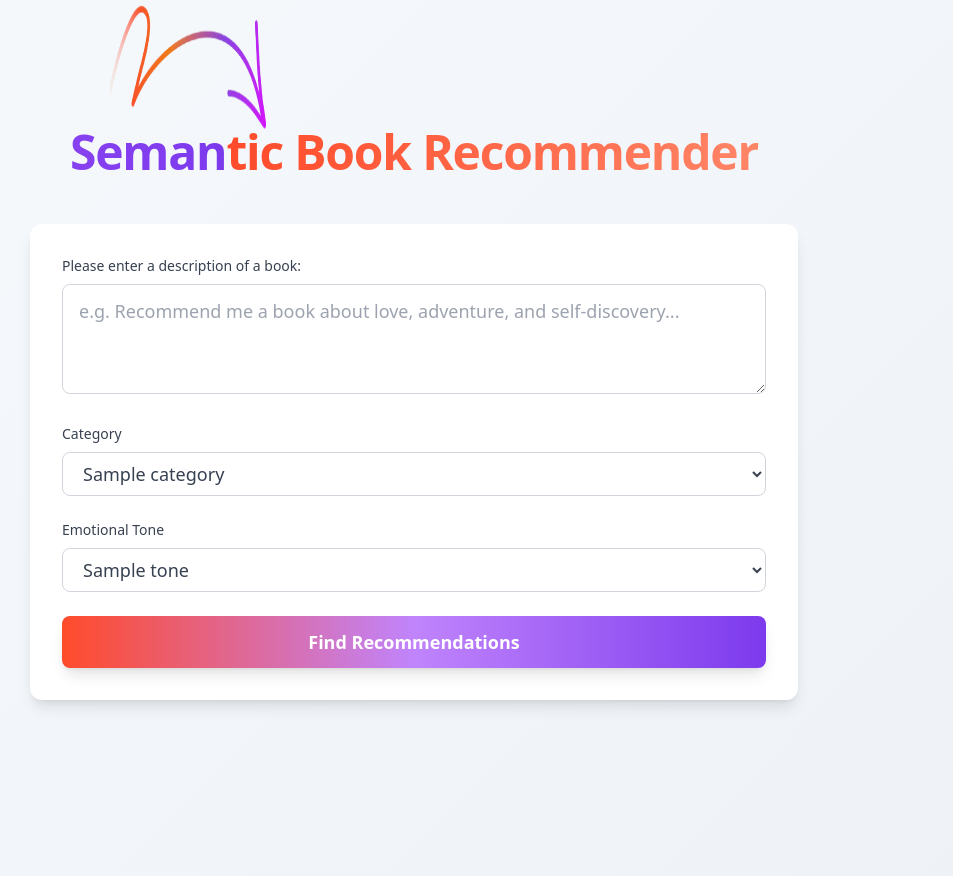
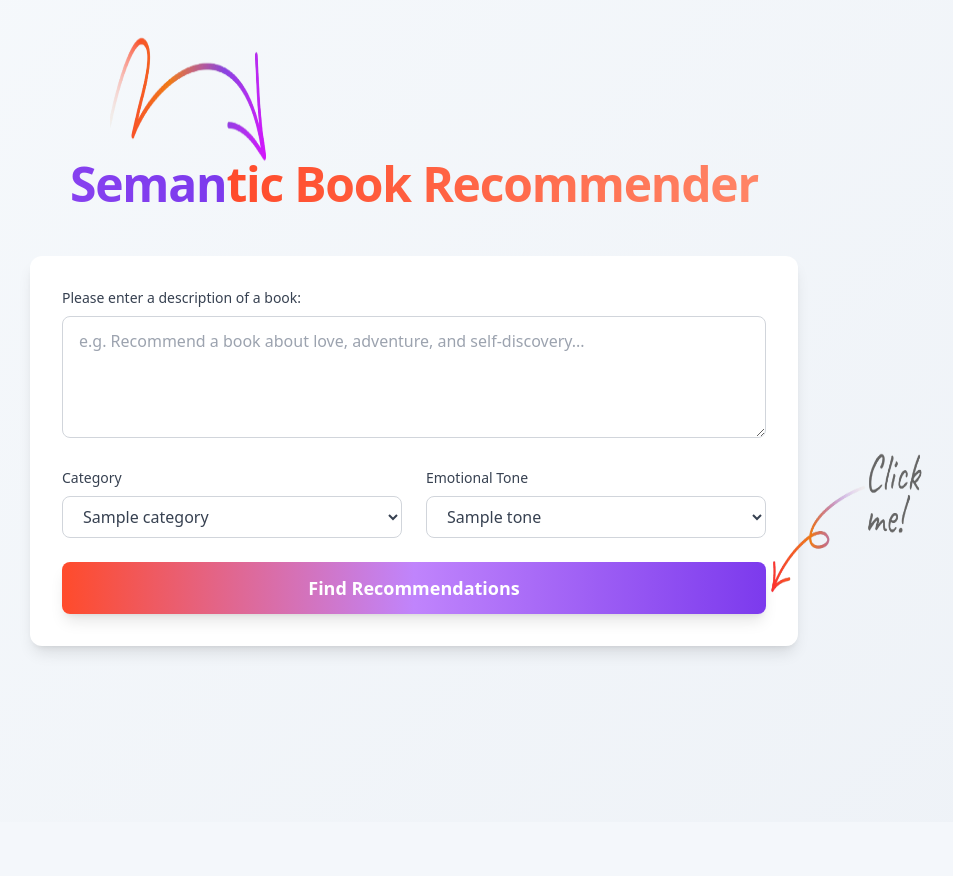
Before and after one commit to aydinefendi/Semantic-Book-Recommender, a Flask app: template templates/book_rec.html in a window 1280 px wide. Shown: the whole page, without its empty margins (226-1179 px from the left). After the commit the page ends 657 px from the top, so only its background shows below. Run offline with Flask 3, Linux system fonts and the light colour scheme; the template is opened without the code that fills it: most values are stand-ins (such as "Sample title", 1, 10 or a date in 2020); parts of the project's set-up code (start-up, migrations or seed data) failed here and were passed over; some libraries are stand-ins or nearby versions.

Commit message:
Changed the text in the search bar

```diff
--- a/templates/book_rec.html
+++ b/templates/book_rec.html
@@ -23,7 +23,6 @@
 
         .gradient-background {
             background: linear-gradient(135deg, #f6f9fc 0%, #eef2f7 100%);
-            min-height: 100vh;
         }
 
         .card-shadow {
@@ -38,54 +37,47 @@
         .input-focus:focus {
             box-shadow: 0 0 0 3px rgba(59, 130, 246, 0.5);
         }
-
-        @media (max-width: 768px) {
-            .arrow-mobile {
-                display: none;
-            }
-        }
     </style>
 </head>
 
-<body class="gradient-background" x-data="{ loading: false }">
-    <div class="container mx-auto px-4 py-8 md:py-32">
+<body class="gradient-background min-h-screen py-32" x-data="{ loading: false }">
+    <div class="container mx-auto px-4 pt-8">
         <!-- Updated title with gradient -->
-        <div class="relative text-center mb-8 md:mb-12">
-            <h1 class="text-3xl md:text-5xl font-bold gradient-text tracking-tight mb-4">
+        <div class="relative text-center mb-12">
+            <h1 class="text-5xl font-bold gradient-text tracking-tight mb-4">
                 Semantic Book Recommender
             </h1>
-            <!-- Arrow image pointing to the input - hidden on mobile -->
+            <!-- Arrow image pointing to the input -->
             <img src="{{ url_for('static', filename='the_arrow.png') }}"
                  alt="Arrow pointing down"
-                 class="arrow-mobile absolute hidden md:block -top-36 left-80 w-40 h-40">
+                 class="absolute -top-36 left-80 w-40 h-40">
         </div>
 
-        <div class="max-w-3xl mx-auto bg-white rounded-xl shadow-lg p-4 md:p-8 card-shadow">
-            <div class="space-y-4 md:space-y-6">
+        <div class="max-w-3xl mx-auto bg-white rounded-xl shadow-lg p-8 card-shadow mt-30">
+            <div class="space-y-6">
                 <div>
                     <label class="block text-sm font-medium text-gray-700 mb-2">
                         Please enter a description of a book:
                     </label>
                     <textarea
                         id="query"
-                        class="w-full px-3 md:px-4 py-2 md:py-3 border border-gray-300 rounded-lg input-focus
+                        class="w-full px-4 py-3 border border-gray-300 rounded-lg input-focus
                                focus:outline-none focus:border-blue-500
-                               text-gray-700 placeholder-gray-400 text-base md:text-lg"
-                        rows="3"
-                        placeholder="e.g. Recommend me a book about love, adventure, and self-discovery..."></textarea>
+                               text-gray-700 placeholder-gray-400"
+                        rows="4"
+                        placeholder="e.g. Recommend a book about love, adventure, and self-discovery..."></textarea>
                 </div>
 
-                <div class="grid grid-cols-1 gap-4 md:gap-6">
+                <div class="grid grid-cols-1 md:grid-cols-2 gap-6">
                     <div>
-                        <label class="block text-sm font-medium text-gray-700 mb-2" for="category">
+                        <label class="block text-sm font-medium text-gray-700 mb-2">
                             Category
                         </label>
                         <select
                             id="category"
-                            name="category"
-                            class="w-full px-3 md:px-4 py-2 border border-gray-300 rounded-lg input-focus
+                            class="w-full px-4 py-2 border border-gray-300 rounded-lg input-focus
                                    focus:outline-none focus:border-blue-500
-                                   text-gray-700 bg-white text-base md:text-lg">
+                                   text-gray-700 bg-white">
                             {% for category in categories %}
                             <option value="{{ category }}">{{ category }}</option>
                             {% endfor %}
@@ -93,15 +85,14 @@
                     </div>
 
                     <div>
-                        <label class="block text-sm font-medium text-gray-700 mb-2" for="tone">
+                        <label class="block text-sm font-medium text-gray-700 mb-2">
                             Emotional Tone
                         </label>
                         <select
                             id="tone"
-                            name="tone"
-                            class="w-full px-3 md:px-4 py-2 border border-gray-300 rounded-lg input-focus
+                            class="w-full px-4 py-2 border border-gray-300 rounded-lg input-focus
                                    focus:outline-none focus:border-blue-500
-                                   text-gray-700 bg-white text-base md:text-lg">
+                                   text-gray-700 bg-white">
                             {% for tone in tones %}
                             <option value="{{ tone }}">{{ tone }}</option>
                             {% endfor %}
@@ -109,23 +100,29 @@
                     </div>
                 </div>
 
+                <!-- Updated button section with click_me image -->
+                <div class="relative">
                     <button
                         onclick="getRecommendations()"
-                    title="Find book recommendations"
                         class="w-full bg-gradient-to-r from-[#FF4B2B] via-[#C084FC] to-[#7C3AED]
                                text-white py-3 px-6 rounded-lg shadow-lg
                                hover:from-[#FF8F71] hover:via-[#A855F7] hover:to-[#6D28D9]
                                transform hover:scale-[1.02] transition-all duration-200
                                focus:outline-none focus:ring-2 focus:ring-purple-500 focus:ring-offset-2
                                disabled:opacity-50 disabled:cursor-not-allowed
-                           text-base md:text-lg font-semibold"
+                               font-semibold text-lg"
                         x-bind:disabled="loading"
                         x-text="loading ? 'Finding Books...' : 'Find Recommendations'">
                     </button>
+                    <!-- Click me image -->
+                    <img src="{{ url_for('static', filename='click_me.png') }}"
+                         alt="Click me"
+                         class="absolute -right-40 bottom-4 w-40 h-40">
+                </div>
             </div>
         </div>
 
-        <div id="results" class="grid grid-cols-1 sm:grid-cols-2 lg:grid-cols-3 xl:grid-cols-4 gap-4 md:gap-6 mt-8 md:mt-12">
+        <div id="results" class="grid grid-cols-1 md:grid-cols-2 lg:grid-cols-4 gap-6 mt-12">
             <!-- Results will be populated here -->
         </div>
     </div>
```
Lines whose indentation alone changed are shown as unchanged.
